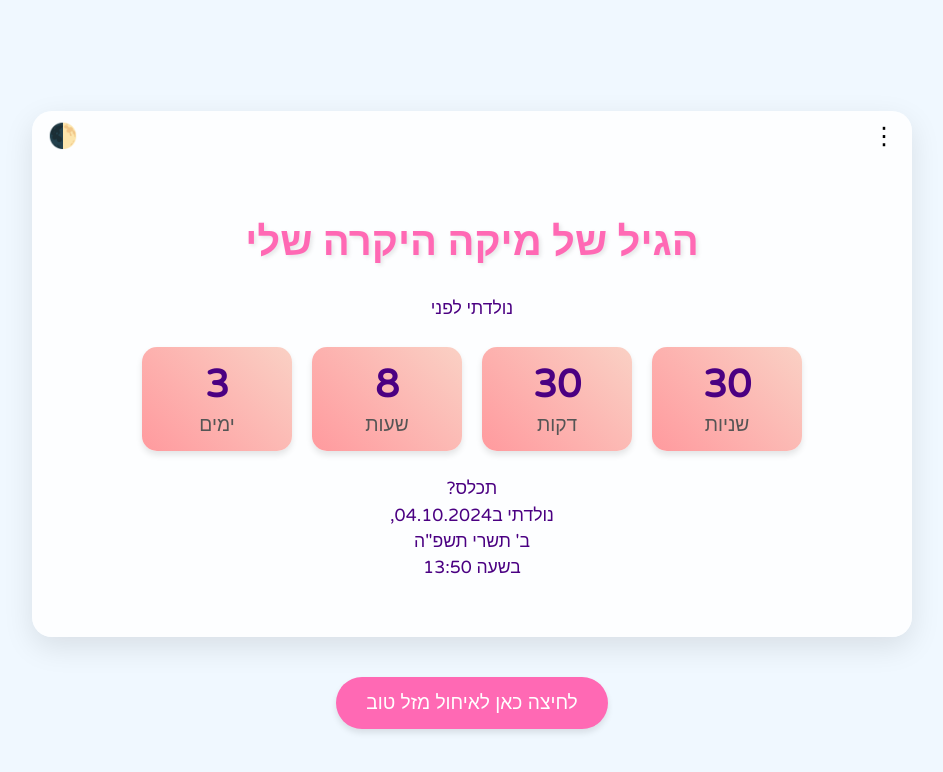
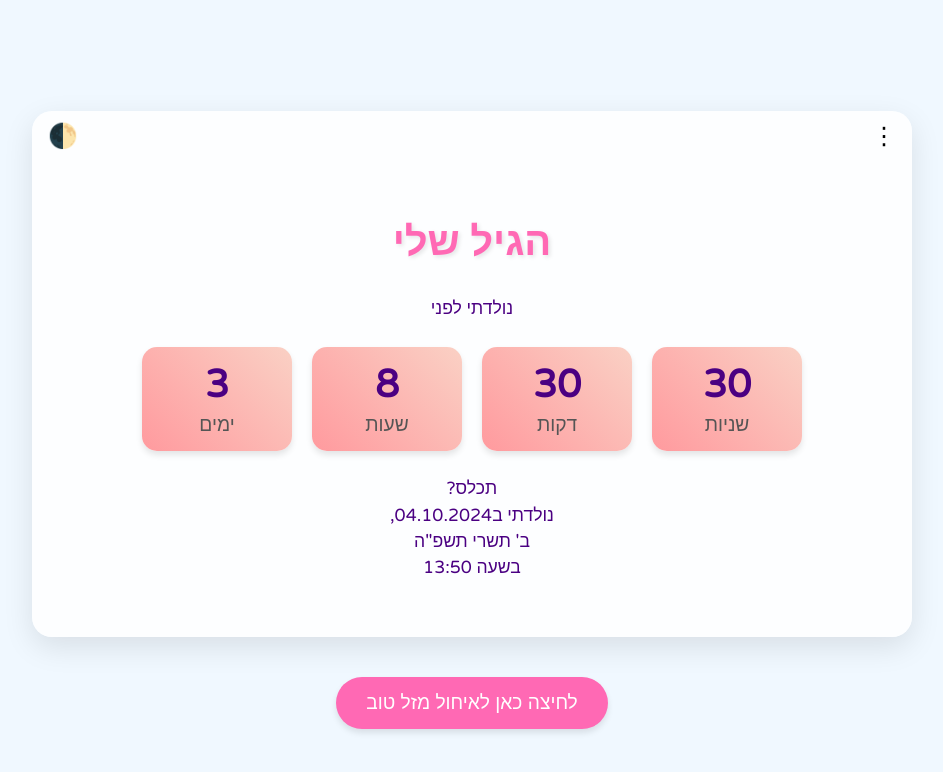
Before and after one commit to HTTPS1121/MyGirl, a plain HTML site: page index.html in a window 1280 px wide. Shown: the whole page, without its empty margins (168-1111 px from the left). Drawn offline with Linux system fonts and the light colour scheme.

Commit message:
Update index.html

```diff
--- a/index.html
+++ b/index.html
@@ -1,4 +1,4 @@
-<html><head><base href="https://baby-age-tracker.com/"><title>הגיל של מיקה היקרה שלי</title>
+<html><head><base href="https://baby-age-tracker.com/"><title>הגיל שלי</title>
 <meta charset="UTF-8">
 <meta name="viewport" content="width=device-width, initial-scale=1.0">
 <style>
@@ -265,7 +265,7 @@
             <label><input type="checkbox" id="showTotalHours" onchange="updateAge()"> הצג סך הכל שעות</label>
             <label><input type="checkbox" id="showMilestone" onchange="updateAge()"> הצג אבן דרך הבאה</label>
         </div>
-        <h1>הגיל של מיקה היקרה שלי</h1>
+        <h1>הגיל שלי</h1>
         <p class="intro-text">נולדתי לפני</p>
         <div id="age"></div>
         <p class="birth-info">תכלס?<br>
```
